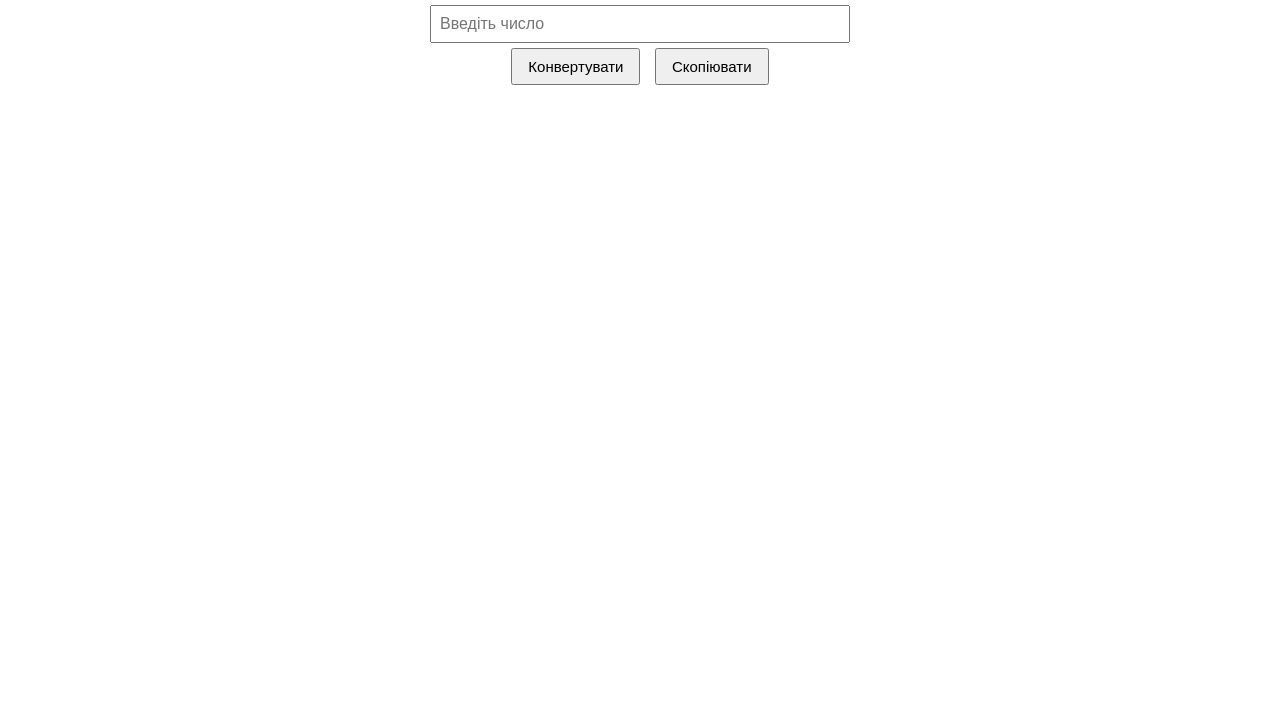
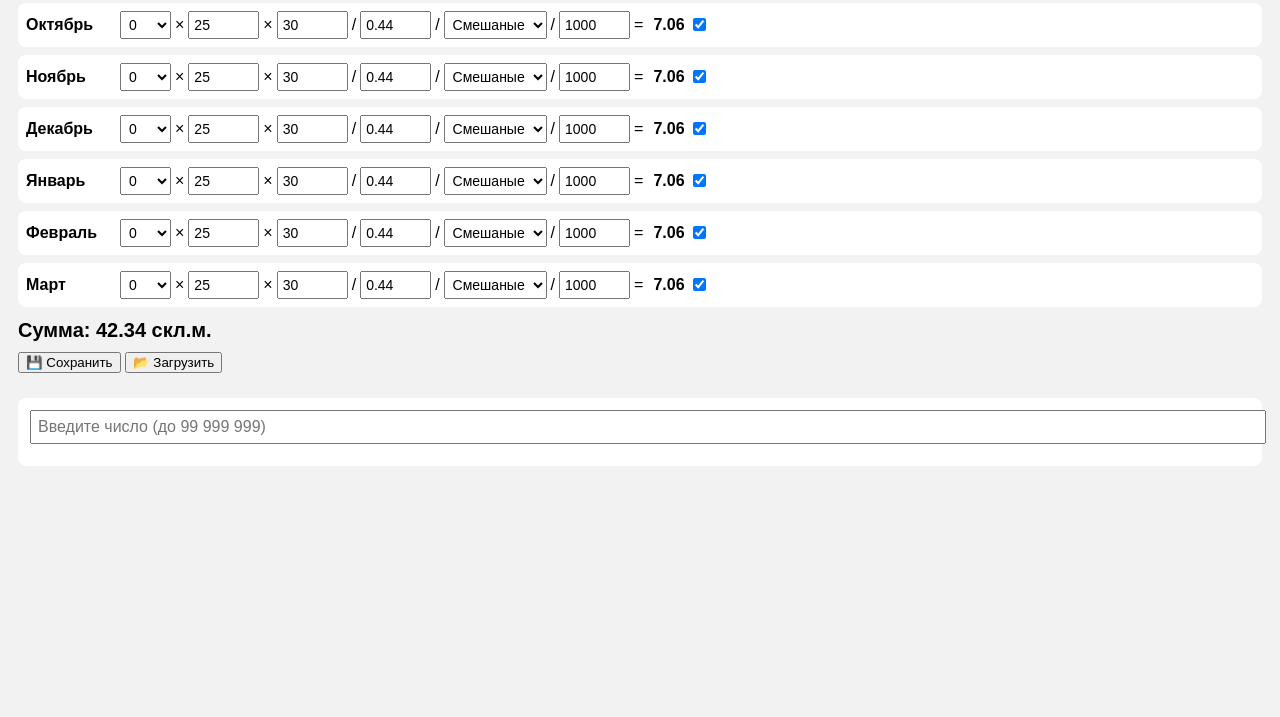
Before and after one commit to Nosi44/FuelCalc, a plain HTML site: page index.html in a window 1280 px wide. Shown: the part 83-800 px from the top of the page. Drawn offline with Linux system fonts and the light colour scheme.

Commit message:
Update index.html
calc conv

```diff
--- a/index.html
+++ b/index.html
@@ -1,110 +1,254 @@
 <!DOCTYPE html>
-<html lang="uk">
+<html lang="ru">
 <head>
 <meta charset="UTF-8">
-<title>Число → текст (UA)</title>
+<meta name="viewport" content="width=device-width, initial-scale=1">
+<title>Расход топлива</title>
+
 <style>
 body{
-    font-family: Arial;
-    max-width: 500px;
-    margin: 40px auto;
-    text-align: center;
+    font-family: Arial, sans-serif;
+    background:#f2f2f2;
+    padding:10px;
 }
-input{
-    width: 80%;
-    padding: 8px;
-    font-size: 16px;
+.month{
+    background:#fff;
+    padding:8px;
+    margin-bottom:8px;
+    border-radius:8px;
+    display:flex;
+    flex-wrap:wrap;
+    align-items:center;
+    gap:4px;
 }
-button{
-    padding: 8px 15px;
-    margin: 5px;
-    font-size: 15px;
-    cursor: pointer;
+.month b{ width:90px; }
+input,select{
+    padding:4px;
+    font-size:14px;
 }
-#result{
-    margin-top: 20px;
-    min-height: 40px;
+.result{
+    font-weight:bold;
+    margin-left:6px;
+}
+.total{
+    font-size:20px;
+    font-weight:bold;
+    margin-top:12px;
+}
+.buttons{ margin-top:10px; }
+.converter{
+    margin-top:25px;
+    background:#fff;
+    padding:12px;
+    border-radius:8px;
+}
+.converter input{
+    width:100%;
+    padding:6px;
+    font-size:16px;
+}
+#wordsResult{
+    margin-top:10px;
+    font-weight:bold;
 }
 </style>
 </head>
+
 <body>
 
-<h2>Число → текст (UA)</h2>
+<h2>Расход топлива</h2>
 
-<input type="text" id="number" placeholder="Введіть число">
-<br>
-<button onclick="convert()">Конвертувати</button>
-<button onclick="copyText()">Скопіювати</button>
+<div id="months"></div>
 
-<div id="result"></div>
+<div class="total" id="total">Сумма: 0.00 скл.м.</div>
+
+<div class="buttons">
+<button onclick="save()">💾 Сохранить</button>
+<button onclick="load()">📂 Загрузить</button>
+</div>
+
+<div class="converter">
+<input type="number" id="numberInput"
+       placeholder="Введите число (до 99 999 999)"
+       oninput="convertNumber()">
+<div id="wordsResult"></div>
+</div>
 
 <script>
 
-function morph(n, f1, f2, f5){
-    n = Math.abs(n) % 100;
-    if(n > 10 && n < 20) return f5;
-    n = n % 10;
-    if(n == 1) return f1;
-    if(n >= 2 && n <= 4) return f2;
-    return f5;
+// ====== КОЭФФИЦИЕНТЫ ======
+const temp_coef={
+"+8":0.43,"+7":0.47,"+6":0.51,"+5":0.555,"+4":0.60,"+3":0.645,
+"+2":0.69,"+1":0.73,"0":0.77,"-1":0.815,"-2":0.86,"-3":0.90,
+"-4":0.94,"-5":0.995,"-6":1.03,"-7":1.07,"-8":1.11,"-9":1.155,
+"-10":1.20,"-11":1.245,"-12":1.29,"-13":1.33,"-14":1.37,
+"-15":1.415,"-16":1.46,"-17":1.50,"-18":1.54,"-19":1.585,
+"-20":1.63,"-21":1.67,"-22":1.71,"-23":1.755,"-24":1.80,
+"-25":1.845,"-26":1.89,"-27":1.93,"-28":1.97,"-29":2.015,"-30":2.06
+};
+
+const wood_coef={
+"Смешаные":0.186,"Клен":0.262,"Граб":0.290,"Ясень":0.274,
+"Дуб":0.285,"Бук":0.253,"Береза":0.230,"Вяз":0.250,
+"Сосна":0.208,"Ольха":0.193,"Ель":0.178,"Осика":0.183,
+"Липа":0.179,"Пихта":0.175,"Тополь":0.146
+};
+
+const months=["Октябрь","Ноябрь","Декабрь","Январь","Февраль","Март"];
+const rows=[];
+
+// ====== СОЗДАНИЕ СТРОК ======
+function createRow(name){
+    const div=document.createElement("div");
+    div.className="month";
+
+    const temp=select(temp_coef);
+    const area=input("25");
+    const days=input("30");
+    const burj=input("0.44");
+    const wood=select(wood_coef);
+    const last=input("1000");
+    const check=document.createElement("input");
+    check.type="checkbox"; check.checked=true;
+    const result=document.createElement("span");
+    result.className="result";
+
+    [temp,area,days,burj,wood,last,check].forEach(e=>e.oninput=calc);
+
+    div.innerHTML=`<b>${name}</b>`;
+    div.append(temp," × ",area," × ",days," / ",
+               burj," / ",wood," / ",last," = ",
+               result," ",check);
+
+    rows.push({temp,area,days,burj,wood,last,check,result});
+    document.getElementById("months").append(div);
 }
 
-function triad(n, female){
-    const units_m = ["","один","два","три","чотири","пʼять","шість","сім","вісім","девʼять"];
-    const units_f = ["","одна","дві","три","чотири","пʼять","шість","сім","вісім","девʼять"];
-    const teens = ["десять","одинадцять","дванадцять","тринадцять","чотирнадцять",
-                   "пʼятнадцять","шістнадцять","сімнадцять","вісімнадцять","девʼятнадцять"];
-    const tens = ["","","двадцять","тридцять","сорок","пʼятдесят",
-                  "шістдесят","сімдесят","вісімдесят","девʼяносто"];
-    const hundreds = ["","сто","двісті","триста","чотириста",
-                      "пʼятсот","шістсот","сімсот","вісімсот","девʼятсот"];
-
-    let result = [];
-
-    result.push(hundreds[Math.floor(n/100)]);
-
-    if(n%100 >= 10 && n%100 <= 19){
-        result.push(teens[n%100-10]);
-    }else{
-        result.push(tens[Math.floor((n%100)/10)]);
-        result.push((female ? units_f : units_m)[n%10]);
+function input(v){
+    const i=document.createElement("input");
+    i.value=v; i.size=5;
+    return i;
+}
+function select(obj){
+    const s=document.createElement("select");
+    for(let k in obj){
+        const o=document.createElement("option");
+        o.value=o.textContent=k;
+        s.append(o);
     }
-
-    return result.filter(Boolean).join(" ");
+    return s;
 }
 
-function convert(){
-    let value = document.getElementById("number").value.replace(",",".");
-    let num = parseInt(value);
+// ====== РАСЧЁТ ======
+function calc(){
+    let total=0;
+    rows.forEach(r=>{
+        try{
+            const v=temp_coef[r.temp.value]*+r.area.value*+r.days.value/
+                    +r.burj.value/wood_coef[r.wood.value]/+r.last.value;
+            r.result.textContent=v.toFixed(2);
+            if(r.check.checked) total+=v;
+        }catch{ r.result.textContent="…"; }
+    });
+    document.getElementById("total").textContent=
+        `Сумма: ${total.toFixed(2)} скл.м.`;
+}
 
-    if(isNaN(num)){
-        alert("Введіть коректне число");
+// ====== LOCAL STORAGE ======
+function save(){
+    localStorage.setItem("heating",
+        JSON.stringify(rows.map(r=>({
+            temp:r.temp.value,area:r.area.value,days:r.days.value,
+            burj:r.burj.value,wood:r.wood.value,last:r.last.value,
+            check:r.check.checked
+        })))
+    );
+}
+function load(){
+    const d=JSON.parse(localStorage.getItem("heating")||"[]");
+    d.forEach((s,i)=>{
+        if(rows[i]){
+            rows[i].temp.value=s.temp;
+            rows[i].area.value=s.area;
+            rows[i].days.value=s.days;
+            rows[i].burj.value=s.burj;
+            rows[i].wood.value=s.wood;
+            rows[i].last.value=s.last;
+            rows[i].check.checked=s.check;
+        }
+    });
+    calc();
+}
+
+// ====== КОНВЕРТЕР ДО 100 МЛН ======
+function convertNumber(){
+    let n=parseInt(document.getElementById("numberInput").value);
+    if(isNaN(n)||n<0||n>99999999){
+        document.getElementById("wordsResult").textContent="";
+        return;
+    }
+    if(n===0){
+        document.getElementById("wordsResult").textContent="нуль";
         return;
     }
 
-    let parts = [];
+    const onesM=["","один","два","три","чотири","п’ять","шість","сім","вісім","дев’ять"];
+    const onesF=["","одна","дві","три","чотири","п’ять","шість","сім","вісім","дев’ять"];
+    const teens=["десять","одинадцять","дванадцять","тринадцять","чотирнадцять",
+    "п’ятнадцять","шістнадцять","сімнадцять","вісімнадцять","дев’ятнадцять"];
+    const tens=["","","двадцять","тридцять","сорок","п’ятдесят",
+    "шістдесят","сімдесят","вісімдесят","дев’яносто"];
+    const hundreds=["","сто","двісті","триста","чотириста","п’ятсот",
+    "шістсот","сімсот","вісімсот","дев’ятсот"];
 
-    let thousands = Math.floor(num/1000);
-    let rest = num % 1000;
-
-    if(thousands){
-        parts.push(triad(thousands,true));
-        parts.push(morph(thousands,"тисяча","тисячі","тисяч"));
+    function chunk(num,female=false){
+        let words="";
+        let h=Math.floor(num/100);
+        let t=num%100;
+        if(h) words+=hundreds[h]+" ";
+        if(t>=10&&t<20) words+=teens[t-10]+" ";
+        else{
+            let tt=Math.floor(t/10);
+            let o=t%10;
+            if(tt) words+=tens[tt]+" ";
+            if(o) words+=(female?onesF[o]:onesM[o])+" ";
+        }
+        return words.trim();
     }
 
-    if(rest || !parts.length){
-        parts.push(triad(rest,false));
+    function plural(n,f){
+        n=Math.abs(n)%100;
+        let n1=n%10;
+        if(n>10&&n<20) return f[2];
+        if(n1>1&&n1<5) return f[1];
+        if(n1==1) return f[0];
+        return f[2];
     }
 
-    document.getElementById("result").innerText = parts.join(" ");
+    let result="";
+    let millions=Math.floor(n/1000000);
+    if(millions){
+        result+=chunk(millions)+" "+
+        plural(millions,["мільйон","мільйони","мільйонів"])+" ";
+        n%=1000000;
+    }
+
+    let thousands=Math.floor(n/1000);
+    if(thousands){
+        result+=chunk(thousands,true)+" "+
+        plural(thousands,["тисяча","тисячі","тисяч"])+" ";
+        n%=1000;
+    }
+
+    if(n) result+=chunk(n);
+
+    document.getElementById("wordsResult").textContent=result.trim();
 }
 
-function copyText(){
-    let text = document.getElementById("result").innerText;
-    navigator.clipboard.writeText(text);
-}
+// ====== ЗАПУСК ======
+months.forEach(createRow);
+calc();
 
 </script>
-
 </body>
 </html>
```
